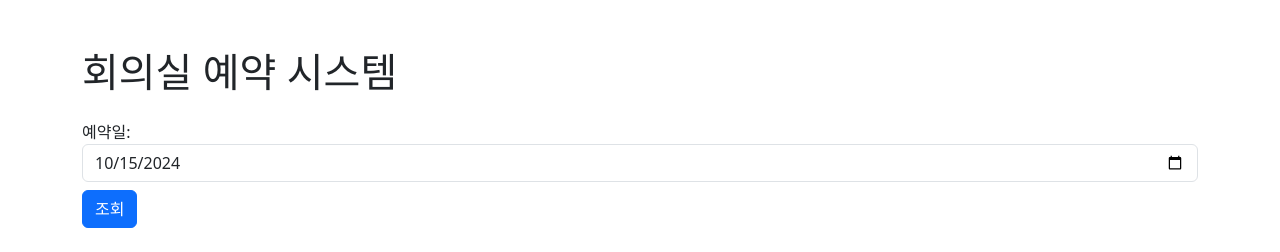
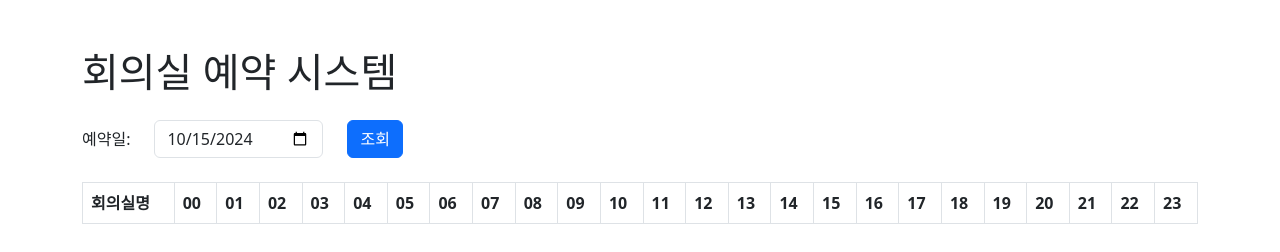
Before and after one commit to GreenMelody/reserve_room, a Flask app: page / in a window 1280 px wide. Shown: the top 252 px of the page. Run offline with Flask 3, Linux system fonts and the light colour scheme; the visitor is signed in with stand-in values (Sample User, id 1); data that the repository does not hold is empty.

Commit message:
modify reservation date ui
Signed-off-by: minsu kim <cafri2580@gmail.com>

```diff
--- a/templates/index.html
+++ b/templates/index.html
@@ -18,10 +18,16 @@
 <body>
     <div class="container">
         <h1 class="mt-5">회의실 예약 시스템</h1>
-        <div class="mt-4">
-            <label for="date">예약일:</label>
-            <input type="date" id="reservation-date" class="form-control" />
-            <button id="check-availability" class="btn btn-primary mt-2">조회</button>
+        <div class="row mt-4">
+            <div class="col-auto d-flex align-items-center" style="height: 38px;">
+                <label for="reservation-date" class="form-label mb-0" style="line-height: 1.5;">예약일:</label>
+            </div>
+            <div class="col-auto">
+                <input type="date" id="reservation-date" class="form-control" />
+            </div>
+            <div class="col-auto">
+                <button id="check-availability" class="btn btn-primary">조회</button>
+            </div>
         </div>
 
         <div class="mt-4">
```
